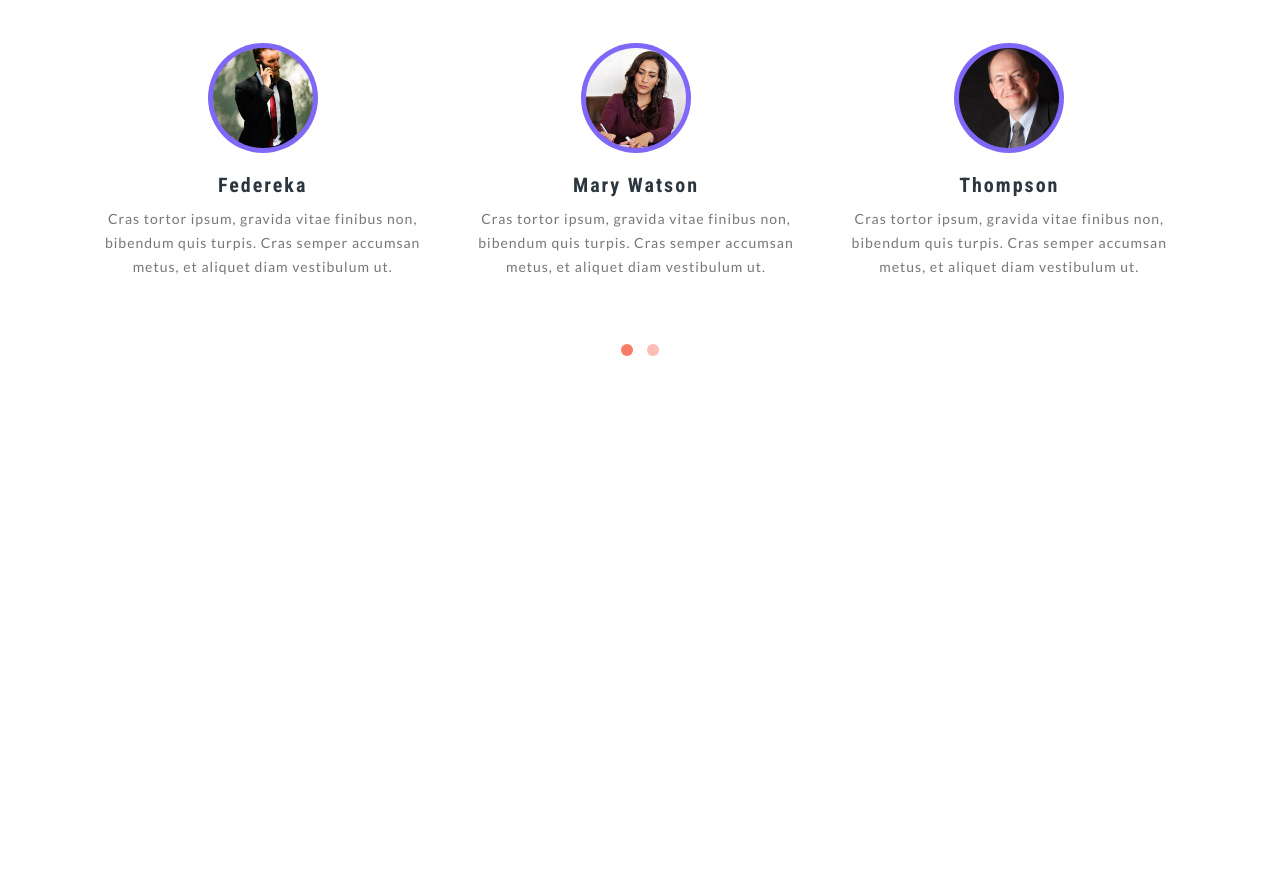
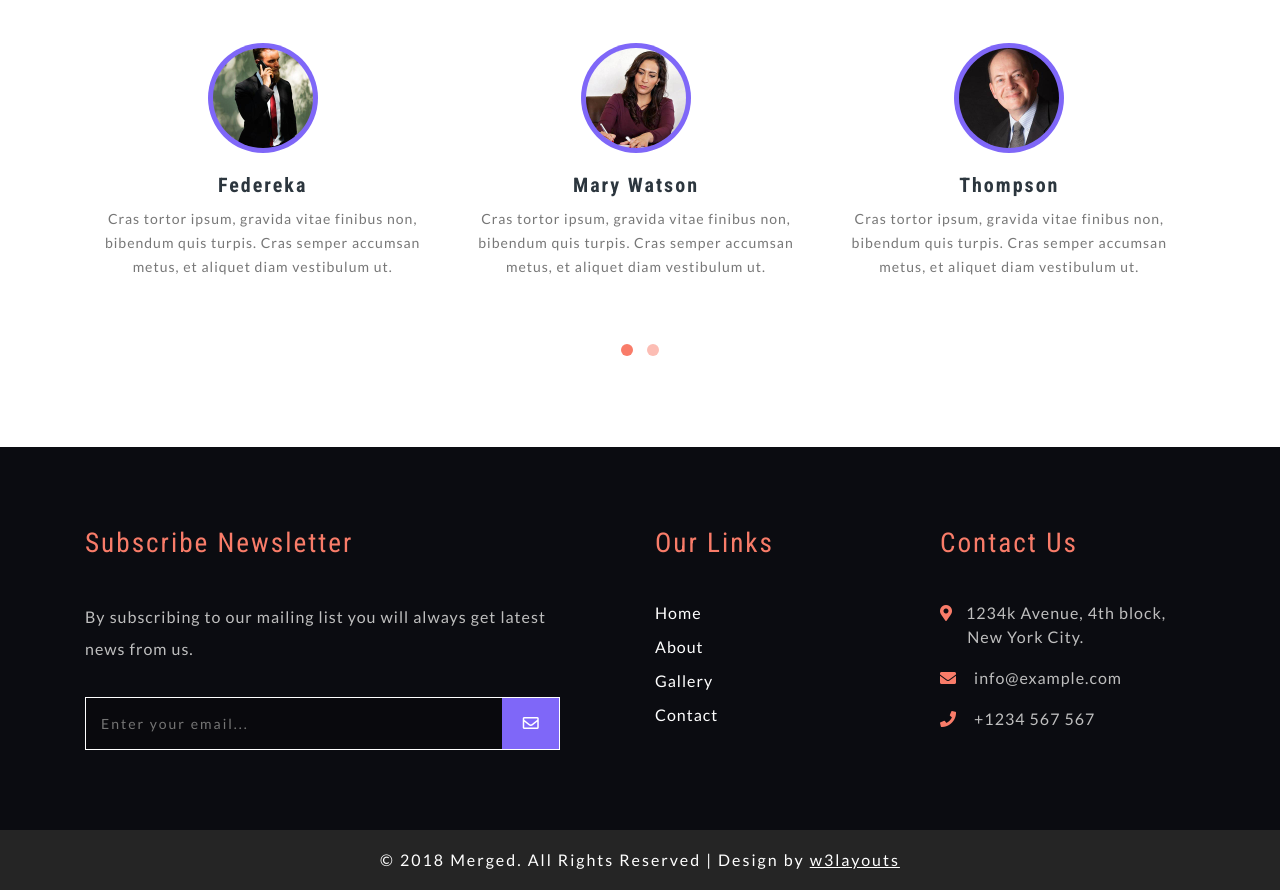
Before and after one commit to dt-japanscript/merged.github.io, a plain HTML site: page index.html in a window 1280 px wide. Shown: the part 3342-4232 px from the top of the page. Before the commit the page ends 3789 px from the top, so only its background shows below. Drawn offline with nearby package versions, Linux system fonts and the light colour scheme.

Commit message:
Create and style Footer

```diff
--- a/css/index.css
+++ b/css/index.css
@@ -10,6 +10,10 @@ body {
     background: #fff;
     letter-spacing: 1px;
     font-family: "Lato", sans-serif;
+}
+body a {
+    text-decoration: none;
+    outline: none;
 }
 h1,
 h2,
@@ -405,3 +409,109 @@ button {
 .owl-theme .owl-dots .owl-dot:hover span {
     opacity: 1;
 }
+
+/* FOOTER */
+.footer__top {
+    background: #0b0c11;
+    padding: 5em 0;
+}
+footer h3 {
+    font-size: 1.7em;
+    color: #f97c69;
+    position: relative;
+    margin-bottom: 1.5em;
+    letter-spacing: 2px;
+}
+footer .footer__subcribe p {
+    font-size: 1em;
+    line-height: 2em;
+    margin-bottom: 2em;
+    letter-spacing: 1px;
+    color: #bfbfbf;
+}
+.footer__subcribe {
+    padding-right: 5em;
+}
+.footer__subcribe form {
+    border: 1px solid #fff;
+    width: 100%;
+}
+.footer__subcribe input {
+    outline: none;
+    padding: 15px 15px;
+    color: #fff;
+    font-size: 14px;
+    width: 88%;
+    border: none;
+    background: rgba(0, 0, 0, 0.22);
+    letter-spacing: 2px;
+}
+.footer__subcribe .btn1 {
+    color: #fff;
+    border: none;
+    padding: 13.5px 0;
+    text-align: center;
+    text-decoration: none;
+    background: #7f67f8;
+    transition: 0.5s all;
+    float: right;
+    width: 12%;
+    cursor: pointer;
+}
+.footer__links {
+    padding: 0 15px;
+}
+.footer__links ul li {
+    list-style: none;
+    color: #fff;
+    margin-bottom: 10px;
+}
+.footer__links ul a {
+    text-decoration: none;
+    color: white;
+}
+.footer__contact {
+    padding: 0 15px;
+}
+.footer__contact ul li {
+    list-style-type: none;
+    color: #bfbfbf;
+    font-size: 1em;
+    letter-spacing: 1px;
+    margin-bottom: 17px;
+}
+.footer__contact ul li p.address {
+    margin-bottom: 0;
+}
+.footer__contact span {
+    margin-right: 13px;
+    color: #f97c69;
+}
+.footer__contact .label {
+    display: block;
+    margin-left: 1.7em;
+    color: #bfbfbf;
+    margin-right: 1em;
+    font-weight: 400 !important;
+}
+.footer__contact ul li a {
+    color: #bfbfbf;
+    text-decoration: none;
+}
+footer .footer__copyright {
+    color: #fff;
+    line-height: 1.8em;
+    letter-spacing: 2px;
+    text-align: center;
+    margin-top: 0em;
+    margin-bottom: 0em;
+    background: #252525;
+    padding: 16px 0;
+}
+footer .footer__copyright a {
+    color: #fff;
+    text-decoration: underline;
+}
+footer .footer__copyright a:hover {
+    color: #f97c69;
+}
--- a/index.html
+++ b/index.html
@@ -328,7 +328,60 @@
     </section>
 
     <!-- FOOTER -->
-    <footer></footer>
+    <footer>
+        <div class="footer__top">
+            <div class="container">
+                <div class="row">
+                    <div class="col-6 footer__subcribe">
+                        <h3>Subscribe Newsletter</h3>
+                        <p>By subscribing to our mailing list you will always get latest news from us.</p>
+                        <form action="#" method="post">
+                            <input type="email" name="Mail" placeholder="Enter your email...">
+                            <button class="btn1"><i class="far fa-envelope"></i></button>
+                        </form>
+                    </div>
+                    <div class="col-3 footer__links">
+                        <h3>Our Links</h3>
+                        <ul>
+                            <li>
+                                <a href="#">Home</a>
+                            </li>
+                            <li>
+                                <a href="#">About</a>
+                            </li>
+                            <li>
+                                <a href="#">Gallery</a>
+                            </li>
+                            <li>
+                                <a href="#">Contact</a>
+                            </li>
+                        </ul>
+                    </div>
+                    <div class="col-3 footer__contact">
+                        <h3>Contact Us</h3>
+                        <ul>
+                            <li>
+                                <p class="address"><span><i class="fa fa-map-marker-alt"></i></span>1234k Avenue, 4th
+                                    block,</p>
+                                <p class="label">New York City.</p>
+                            </li>
+                            <li>
+                                <span><i class="fa fa-envelope"></i></span>
+                                <a href="mailto:info@example.com">info@example.com</a>
+                            </li>
+                            <li>
+                                <p><span><i class="fa fa-phone"></i></span> +1234 567 567</p>
+                            </li>
+                        </ul>
+                    </div>
+                </div>
+            </div>
+        </div>
+        <p class="footer__copyright">
+            © 2018 Merged. All Rights Reserved | Design by
+            <a href="https://w3layouts.com/" target="_blank">w3layouts</a>
+        </p>
+    </footer>
 
     <!-- jQuery Lib -->
     <script src="https://cdnjs.cloudflare.com/ajax/libs/jquery/3.6.0/jquery.min.js"
```
